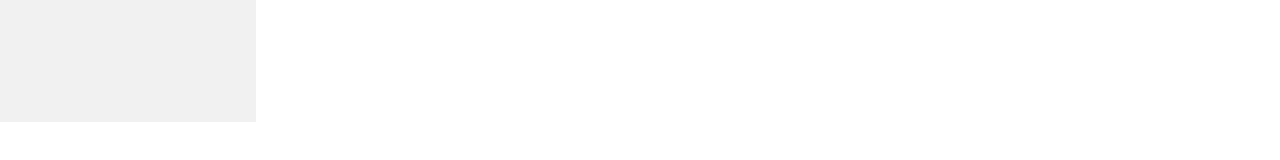
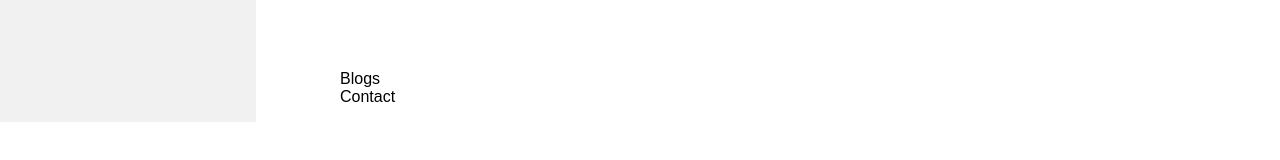
Before and after one commit to jamespeterjacob/realdeal, a React (Create React App) app: page /home in a window 1280 px wide. Shown: the part 726-886 px from the top of the page. Built offline with nearby package versions, Linux system fonts and the light colour scheme; sample sign-in values are in the browser's storage.

Commit message:
modified:   src/Appheader.js

```diff
--- a/src/Appheader.js
+++ b/src/Appheader.js
@@ -2,6 +2,8 @@ import { useState, useEffect } from "react";
 import { Link, useLocation, useNavigate } from "react-router-dom";
 import Sidebar from "./Sidebar";
 import Home from "./Home";
+import Blogs from "./Blogs";
+import Contact from "./Contact"
 
 
 const Appheader = () => {
@@ -41,6 +43,8 @@ const Appheader = () => {
                </div>
                <div className="main">
                 <Home/>
+                <Blogs/>
+                <Contact/>
                </div>
                </div>
 
```
